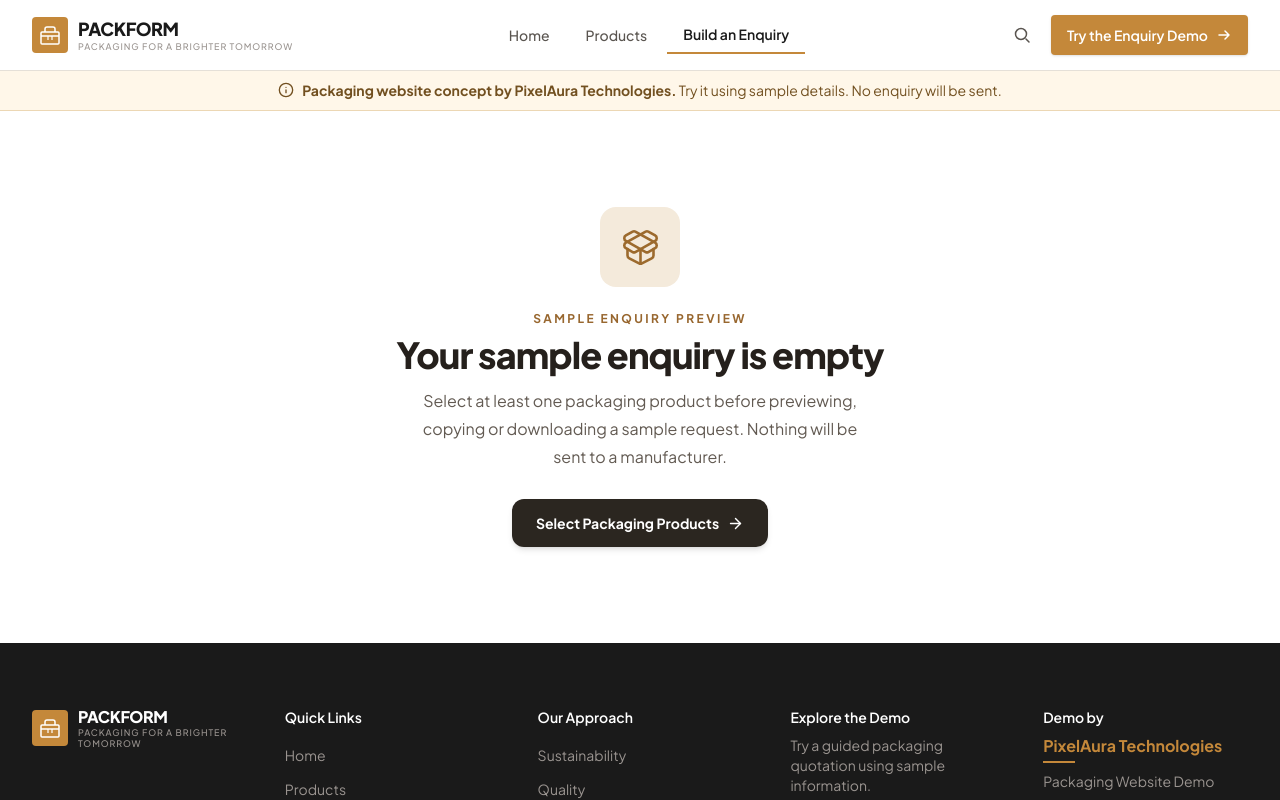
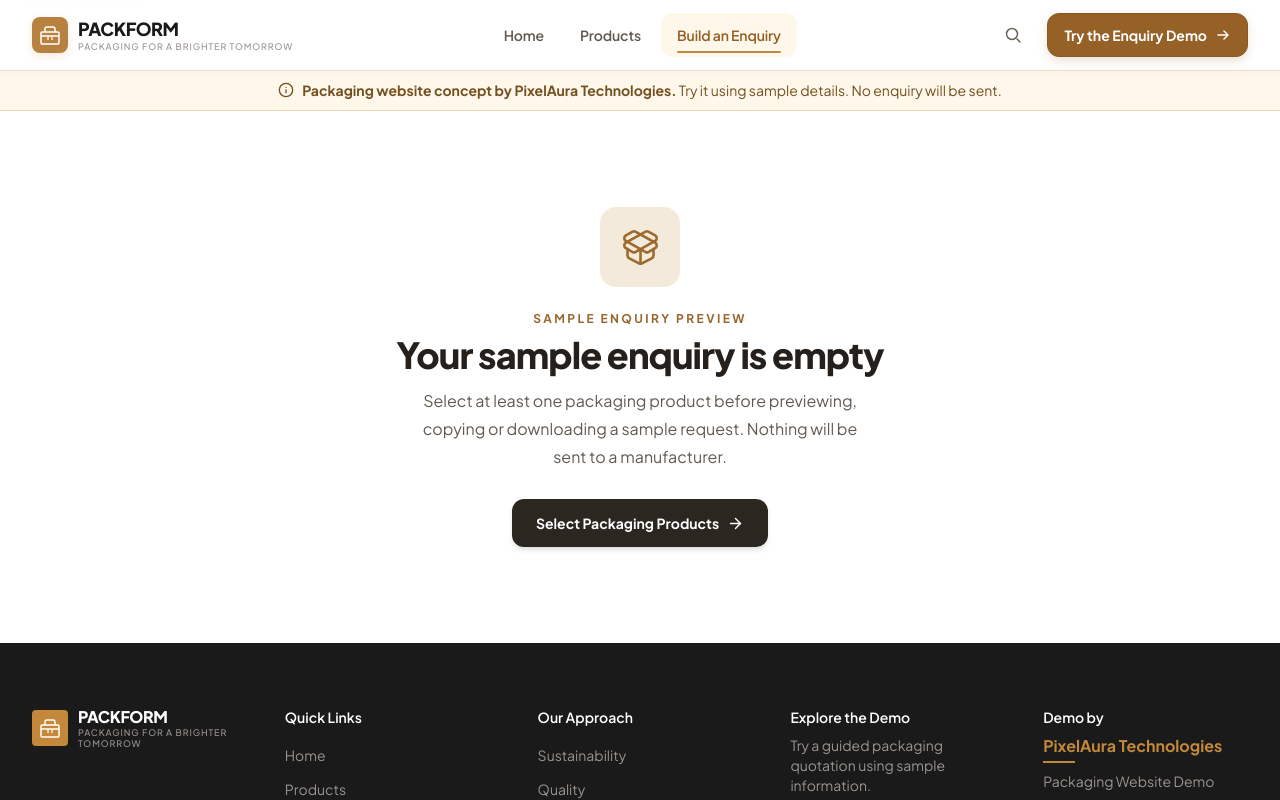
Before and after one commit to dhruvintejani/box_packaging, a React (Vite) app: page /quote/preview in a window 1280 px wide. Shown: the top 800 px of the page. Built offline with nearby package versions, Linux system fonts and the light colour scheme.

Commit message:
Add premium desktop and mobile navbar hover, animated active indicators and accessible keyboard focus

```diff
--- a/src/components/Header.tsx
+++ b/src/components/Header.tsx
@@ -16,6 +16,7 @@ export default function Header() {
   const { selectedCount } = useEnquiry();
   const navigate = useNavigate();
   const menuRef = useRef<HTMLDivElement>(null);
+  const menuToggleRef = useRef<HTMLButtonElement>(null);
 
   useEffect(() => {
     const onScroll = () => setScrolled(window.scrollY > 8);
@@ -24,27 +25,41 @@ export default function Header() {
   }, []);
 
   useEffect(() => {
-    if (mobileOpen) {
-      document.body.style.overflow = 'hidden';
-    } else {
-      document.body.style.overflow = '';
-    }
-    return () => { document.body.style.overflow = ''; };
+    if (!mobileOpen) return;
+    const previousOverflow = document.body.style.overflow;
+    document.body.style.overflow = 'hidden';
+
+    // Escape closes the mobile navigation without trapping keyboard users.
+    const onEscape = (event: KeyboardEvent) => {
+      if (event.key === 'Escape') {
+        setMobileOpen(false);
+        menuToggleRef.current?.focus();
+      }
+    };
+    document.addEventListener('keydown', onEscape);
+    return () => {
+      document.body.style.overflow = previousOverflow;
+      document.removeEventListener('keydown', onEscape);
+    };
   }, [mobileOpen]);
 
   const closeMobile = () => setMobileOpen(false);
 
   return (
     <header
-      className={`fixed top-0 left-0 right-0 z-50 bg-white transition-shadow duration-200 ${
-        scrolled ? 'shadow-md' : 'border-b border-[#e5e0d8]'
+      className={`fixed inset-x-0 top-0 z-50 border-b border-[#e8ddce] bg-white/95 backdrop-blur-xl transition-[box-shadow,background-color] duration-300 ${
+        scrolled ? 'shadow-[0_8px_25px_rgba(38,28,17,0.09)]' : 'shadow-[0_2px_12px_rgba(38,28,17,0.025)]'
       }`}
     >
+      <a href="#main-content"
+        className="absolute left-4 top-2 z-[60] -translate-y-20 rounded-lg bg-[#2e2822] px-4 py-2.5 text-sm font-bold text-white shadow-xl transition-transform focus:translate-y-0 focus:outline-2 focus:outline-offset-2 focus:outline-[#c4883a]">
+        Skip to content
+      </a>
       <div className="max-w-[1280px] mx-auto px-4 sm:px-6 lg:px-8">
         <div className="flex items-center justify-between h-16 lg:h-[70px]">
           {/* Logo */}
-          <Link to="/" onClick={closeMobile} className="flex items-center gap-2.5 shrink-0 group">
-            <div className="w-9 h-9 rounded-sm bg-[#c4883a] flex items-center justify-center">
+          <Link to="/" onClick={closeMobile} className="group flex shrink-0 items-center gap-2.5 rounded-xl focus-visible:outline-2 focus-visible:outline-offset-4 focus-visible:outline-[#b17a36]">
+            <div className="flex h-9 w-9 items-center justify-center rounded-lg bg-[#b7823f] shadow-[0_3px_9px_rgba(183,130,63,.18)] transition-transform duration-300 group-hover:-rotate-3 group-hover:scale-105">
               <svg width="22" height="22" viewBox="0 0 22 22" fill="none" xmlns="http://www.w3.org/2000/svg">
                 <rect x="2" y="8" width="18" height="12" rx="1" stroke="white" strokeWidth="1.5"/>
                 <path d="M6 8V5C6 3.895 6.895 3 8 3h6c1.105 0 2 .895 2 2v3" stroke="white" strokeWidth="1.5"/>
@@ -53,29 +68,35 @@ export default function Header() {
               </svg>
             </div>
             <div>
-              <div className="text-[#1a1a1a] font-extrabold text-lg leading-tight tracking-tight">PACKFORM</div>
+              <div className="text-[#1a1a1a] font-extrabold text-lg leading-tight tracking-tight transition-colors group-hover:text-[#946026]">PACKFORM</div>
               <div className="text-[#9a9490] text-[9px] uppercase tracking-widest leading-tight font-medium">
                 Packaging for a Brighter Tomorrow
               </div>
             </div>
           </Link>
 
-          {/* Desktop Nav */}
-          <nav className="hidden lg:flex items-center gap-1" aria-label="Main navigation">
+          {/* Desktop Nav: interactive gold underline and subtle hover surfaces. */}
+          <nav className="hidden items-center gap-1 lg:flex" aria-label="Main navigation">
             {NAV_LINKS.map(({ to, label }) => (
-              <NavLink
-                key={to}
-                to={to}
-                end={to === '/'}
+              <NavLink key={to} to={to} end={to === '/'}
                 className={({ isActive }) =>
-                  `px-4 py-2 text-sm font-medium rounded transition-colors duration-150 cursor-pointer ${
+                  `group/nav relative isolate inline-flex min-h-11 items-center justify-center overflow-hidden rounded-xl px-4 py-2 text-sm font-semibold tracking-[-0.01em] transition-[color,background-color] duration-200 focus-visible:outline-2 focus-visible:outline-offset-2 focus-visible:outline-[#b17a36] ${
                     isActive
-                      ? 'text-[#1a1a1a] font-semibold border-b-2 border-[#c4883a] rounded-none'
-                      : 'text-[#5a5550] hover:text-[#1a1a1a]'
+                      ? 'bg-[#fff7e9] text-[#926027]'
+                      : 'text-[#615950] hover:bg-[#faf3e8] hover:text-[#8e5c24]'
                   }`
                 }
               >
-                {label}
+                {({ isActive }) => (
+                  <>
+                    <span className="relative z-10">{label}</span>
+                    <span aria-hidden="true"
+                      className={`pointer-events-none absolute inset-x-4 bottom-1 h-[2px] origin-center rounded-full bg-[#bd8a46] transition-transform duration-250 ease-out ${
+                        isActive ? 'scale-x-100' : 'scale-x-0 group-hover/nav:scale-x-100 group-focus-visible/nav:scale-x-100'
+                      }`}
+                    />
+                  </>
+                )}
               </NavLink>
             ))}
           </nav>
@@ -84,7 +105,7 @@ export default function Header() {
           <div className="hidden lg:flex items-center gap-3">
             <button
               onClick={() => navigate('/products?focus=search')}
-              className="text-[#5a5550] hover:text-[#1a1a1a] transition-colors cursor-pointer p-2"
+              className="flex h-11 w-11 items-center justify-center rounded-xl text-[#6b6258] transition-[background-color,color,transform] duration-200 hover:-translate-y-0.5 hover:bg-[#faf1e3] hover:text-[#936127] focus-visible:outline-2 focus-visible:outline-offset-2 focus-visible:outline-[#b17a36]"
               aria-label="Search products"
             >
               <svg width="18" height="18" viewBox="0 0 18 18" fill="none">
@@ -94,10 +115,10 @@ export default function Header() {
             </button>
             <button
               onClick={() => navigate('/quote')}
-              className="flex items-center gap-2 bg-[#c4883a] hover:bg-[#b07a30] active:bg-[#9e6d28] text-white text-sm font-semibold px-4 py-2.5 rounded transition-all duration-150 cursor-pointer shadow-sm hover:shadow"
+              className="group/cta inline-flex min-h-11 items-center gap-2 rounded-xl border border-[#895922] bg-[#956126] px-4 py-2.5 text-sm font-bold text-white shadow-[0_4px_10px_rgba(149,97,38,.18)] transition-[background-color,transform,box-shadow] duration-200 hover:-translate-y-0.5 hover:bg-[#79501f] hover:shadow-[0_8px_19px_rgba(121,80,31,.25)] focus-visible:outline-2 focus-visible:outline-offset-2 focus-visible:outline-[#b17a36] active:translate-y-0"
             >
               Try the Enquiry Demo
-              <svg width="16" height="16" viewBox="0 0 16 16" fill="none">
+              <svg width="16" height="16" viewBox="0 0 16 16" fill="none" className="transition-transform duration-200 group-hover/cta:translate-x-0.5" aria-hidden="true">
                 <path d="M3 8h10M9 4l4 4-4 4" stroke="white" strokeWidth="1.5" strokeLinecap="round" strokeLinejoin="round"/>
               </svg>
               {selectedCount > 0 && (
@@ -113,7 +134,7 @@ export default function Header() {
             {selectedCount > 0 && (
               <button
                 onClick={() => navigate('/quote')}
-                className="relative p-2 text-[#c4883a] cursor-pointer"
+                className="relative flex h-11 w-11 items-center justify-center rounded-xl text-[#9b6624] transition-colors hover:bg-[#faf1e3] focus-visible:outline-2 focus-visible:outline-[#b17a36]"
                 aria-label={`Enquiry basket, ${selectedCount} items`}
               >
                 <ShoppingBag size={22} />
@@ -123,10 +144,13 @@ export default function Header() {
               </button>
             )}
             <button
+              ref={menuToggleRef}
+              type="button"
               onClick={() => setMobileOpen(!mobileOpen)}
-              className="p-2 text-[#1a1a1a] cursor-pointer"
+              className="flex h-11 w-11 items-center justify-center rounded-xl text-[#25201c] transition-colors hover:bg-[#faf1e3] hover:text-[#946026] focus-visible:outline-2 focus-visible:outline-[#b17a36]"
               aria-label={mobileOpen ? 'Close menu' : 'Open menu'}
               aria-expanded={mobileOpen}
+              aria-controls={mobileOpen ? 'mobile-main-navigation' : undefined}
             >
               {mobileOpen ? <X size={24} /> : <Menu size={24} />}
             </button>
@@ -139,36 +163,35 @@ export default function Header() {
         {mobileOpen && (
           <motion.div
             ref={menuRef}
+            id="mobile-main-navigation"
             initial={{ opacity: 0, height: 0 }}
             animate={{ opacity: 1, height: 'auto' }}
             exit={{ opacity: 0, height: 0 }}
             transition={{ duration: 0.22, ease: 'easeInOut' }}
-            className="lg:hidden overflow-hidden bg-white border-t border-[#e5e0d8]"
+            className="lg:hidden overflow-hidden border-t border-[#e8ddce] bg-[#fffdfa] shadow-[0_14px_30px_rgba(30,24,18,.13)]"
           >
             <nav className="px-4 py-4 flex flex-col gap-1" aria-label="Mobile navigation">
               {NAV_LINKS.map(({ to, label }) => (
-                <NavLink
-                  key={to}
-                  to={to}
-                  end={to === '/'}
-                  onClick={closeMobile}
+                <NavLink key={to} to={to} end={to === '/'} onClick={closeMobile}
                   className={({ isActive }) =>
-                    `px-4 py-3 text-base font-medium rounded-lg cursor-pointer ${
+                    `group/mobile flex min-h-12 items-center justify-between rounded-xl border-l-[3px] px-4 py-3 text-sm font-bold transition-[background-color,color,border-color,padding] duration-200 focus-visible:outline-2 focus-visible:outline-offset-2 focus-visible:outline-[#b17a36] ${
                       isActive
-                        ? 'bg-[#f5e8d0] text-[#c4883a] font-semibold'
-                        : 'text-[#1a1a1a] hover:bg-[#f8f6f2]'
+                        ? 'border-[#b7823f] bg-[#faf0df] text-[#875720]'
+                        : 'border-transparent text-[#3e3831] hover:border-[#c38f4b] hover:bg-[#fbf2e6] hover:pl-5 hover:text-[#8b5e25]'
                     }`
                   }
                 >
                   {label}
+                  <span aria-hidden="true"
+                    className="h-1.5 w-1.5 rounded-full bg-[#b7823f] opacity-0 transition-opacity group-hover/mobile:opacity-100" />
                 </NavLink>
               ))}
               <div className="pt-3 mt-2 border-t border-[#e5e0d8]">
                 <button
                   onClick={() => { navigate('/quote'); closeMobile(); }}
-                  className="w-full flex items-center justify-center gap-2 bg-[#c4883a] hover:bg-[#b07a30] text-white text-sm font-semibold px-4 py-3 rounded-lg transition-all cursor-pointer"
+                  className="flex min-h-12 w-full items-center justify-center gap-2 rounded-xl bg-[#956126] px-4 py-3 text-sm font-bold text-white shadow-sm transition-colors hover:bg-[#79501f] focus-visible:outline-2 focus-visible:outline-offset-2 focus-visible:outline-[#b17a36]"
                 >
-                  Start an Enquiry
+                  Try the Enquiry Demo
                   <svg width="16" height="16" viewBox="0 0 16 16" fill="none">
                     <path d="M3 8h10M9 4l4 4-4 4" stroke="white" strokeWidth="1.5" strokeLinecap="round" strokeLinejoin="round"/>
                   </svg>
```
